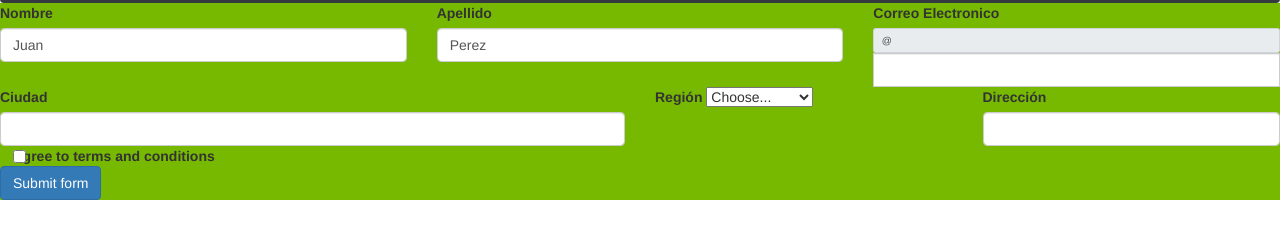
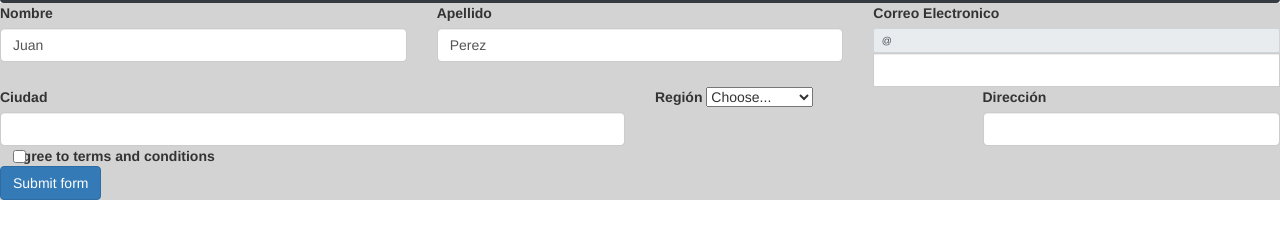
Before and after one commit to DoshTT/RhynoSetupsV3, a plain HTML site: page Buildsp.html in a window 1280 px wide. Shown: the part 109-348 px from the top of the page. Drawn offline with nearby package versions, Linux system fonts and the light colour scheme.

Commit message:
Ultimo cambio antes de la entrega V2

```diff
--- a/css/style.css
+++ b/css/style.css
@@ -75,19 +75,19 @@ a:hover {
 }
 
 .col-md-4 {
-    background-color: #76b900;
+    background-color: #d3d3d3;
 }
 
 .col-md-3 {
-    background-color: #76b900;
+    background-color: #d3d3d3;
 }
 
 .col-md-6 {
-    background-color: #76b900;
+    background-color: #d3d3d3;
 }
 
 .col-12 {
-    background-color: #76b900;
+    background-color: #d3d3d3;
 }
 
 .p1 {
```
